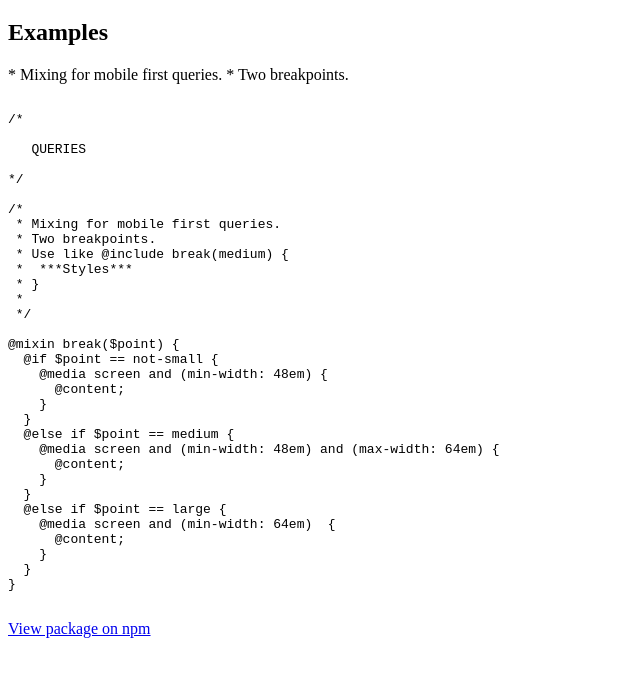
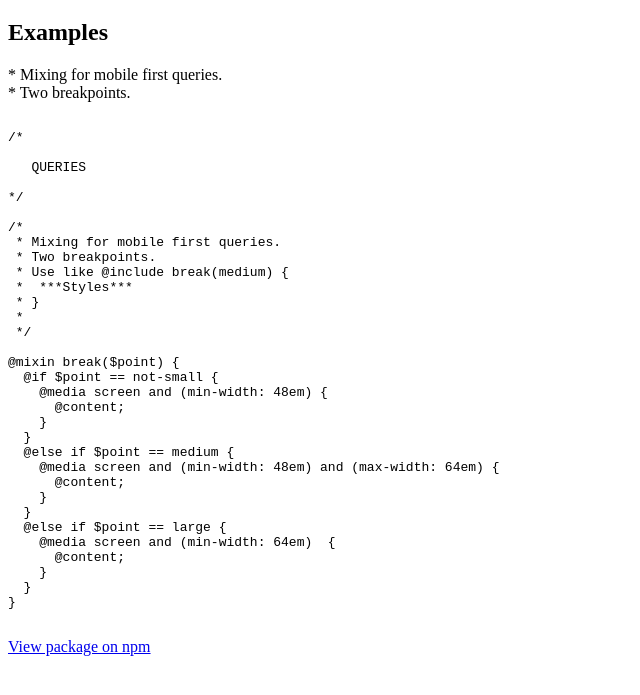
Before and after one commit to tachyons-css/tachyons-queries, a website: page index.html in a window 1280 px wide. Shown: the part 61-756 px from the top of the page, without its empty margins (0-640 px from the left). Drawn offline with Linux system fonts and the light colour scheme.

Commit message:
Breaking out lines of classes and attaching them to elements

```diff
--- a/index.html
+++ b/index.html
@@ -14,8 +14,8 @@
     <h1>tachyons queries</h1>
     <h2>Examples</h2>
 
- * Mixing for mobile first queries.
- * Two breakpoints.
+    <div class=" Mixing">* Mixing for mobile first queries.</div>
+    <div class=" Two">* Two breakpoints.</div>
     <pre>
 <code>
 /*
```
